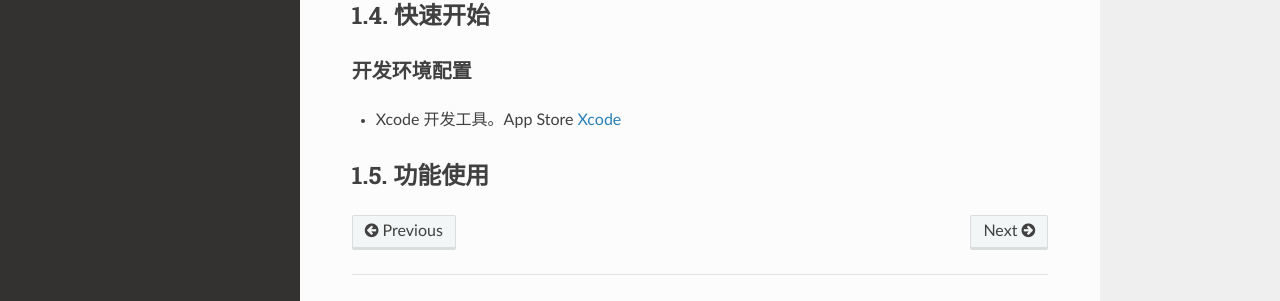
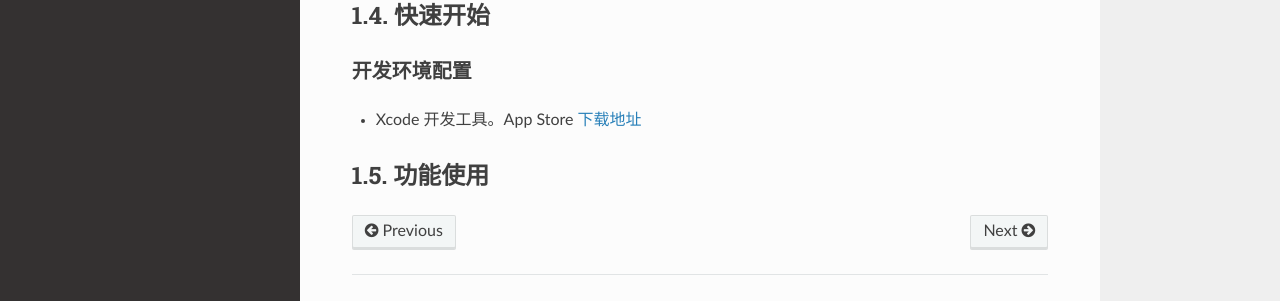
Before and after one commit to avatarworks/doc, a Sphinx documentation site: the page built from source/awsdk/ios.rst, in a window 1280 px wide and 1128 px high. Shown: the part 748-1049 px from the top of the window. Built offline with Sphinx 7.4.7 and the Read the Docs theme 2.0.0, drawn with Linux system fonts in a browser that asks for light colours.

Commit message:
Update ios.rst

```diff
--- a/source/awsdk/ios.rst
+++ b/source/awsdk/ios.rst
@@ -34,9 +34,9 @@ AWSDK 是一个适用于 iOS 的虚拟人解决方案SDK。
 --------------------
 开发环境配置
 ~~~~~~~~
-- Xcode 开发工具。App Store `Xcode`_
+- Xcode 开发工具。App Store `下载地址`_
 
-.. _Xcode: https://apps.apple.com/us/app/xcode/id497799835?ls=1&mt=12
+.. _下载地址: https://apps.apple.com/us/app/xcode/id497799835?ls=1&mt=12
 
 功能使用
 --------------------
```
